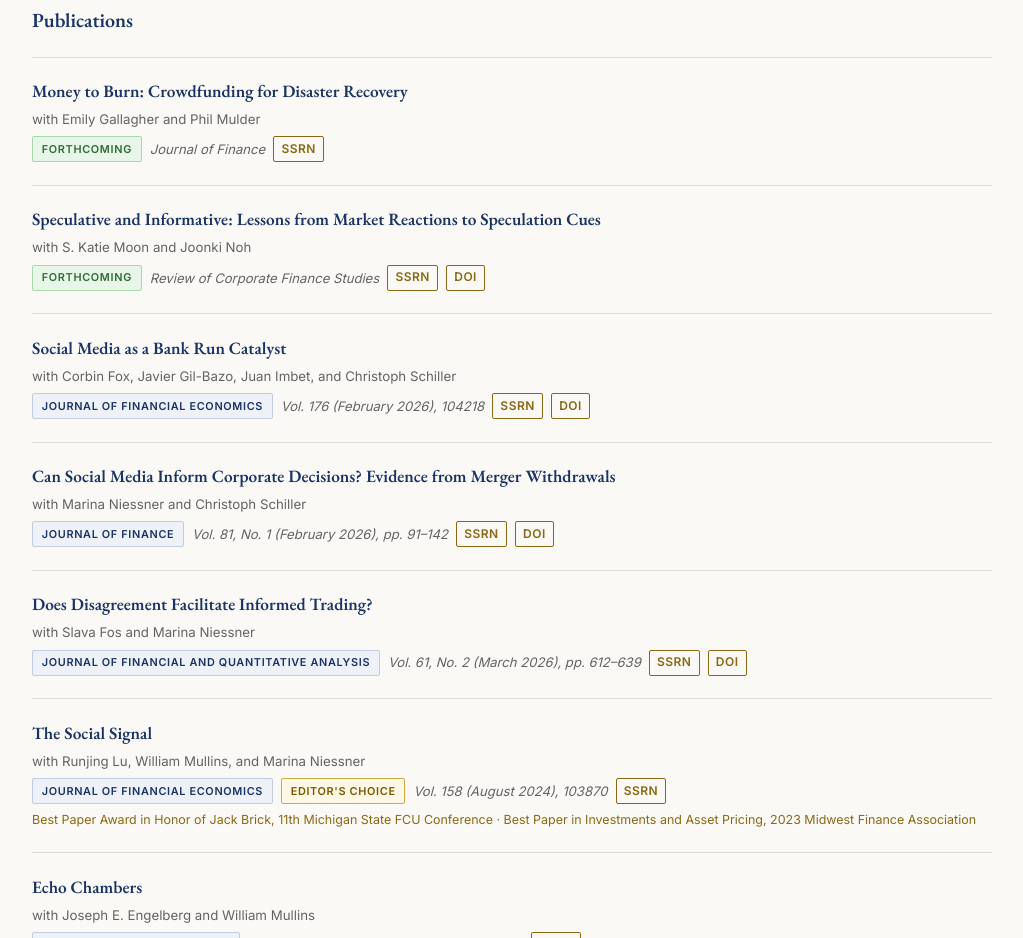
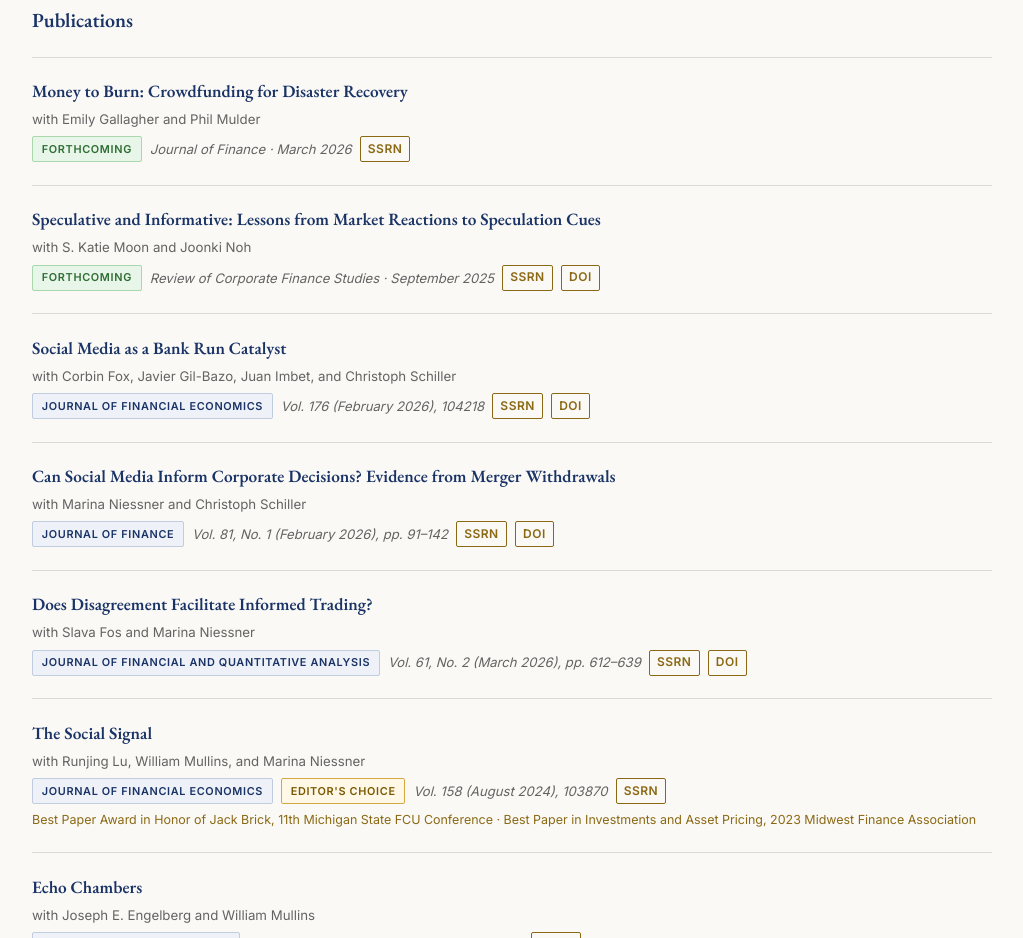
Before and after one commit to tony91782/website, a plain HTML site: page index.html in a window 1280 px wide. Shown: the part 2025-2963 px from the top of the page, without its empty margins (128-1151 px from the left). Drawn offline with nearby package versions, Linux system fonts and the light colour scheme.

Commit message:
Add files via upload

```diff
--- a/index.html
+++ b/index.html
@@ -524,7 +524,7 @@
           <p class="paper-authors">with Emily Gallagher and Phil Mulder</p>
           <div class="paper-meta">
             <span class="badge badge-accepted">Forthcoming</span>
-            <span class="paper-venue">Journal of Finance</span>
+            <span class="paper-venue">Journal of Finance · March 2026</span>
             <a class="ssrn-link"
                href="https://papers.ssrn.com/sol3/papers.cfm?abstract_id=4535190"
                target="_blank" rel="noopener">SSRN</a>
@@ -540,7 +540,7 @@
           <p class="paper-authors">with S. Katie Moon and Joonki Noh</p>
           <div class="paper-meta">
             <span class="badge badge-accepted">Forthcoming</span>
-            <span class="paper-venue">Review of Corporate Finance Studies</span>
+            <span class="paper-venue">Review of Corporate Finance Studies · September 2025</span>
             <a class="ssrn-link"
                href="https://papers.ssrn.com/sol3/papers.cfm?abstract_id=3152460"
                target="_blank" rel="noopener">SSRN</a>
```
